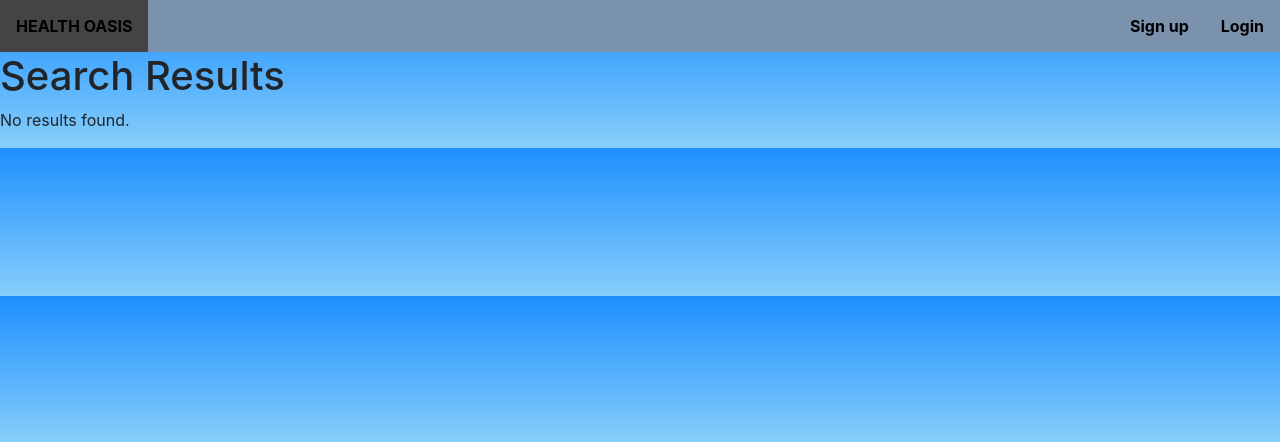
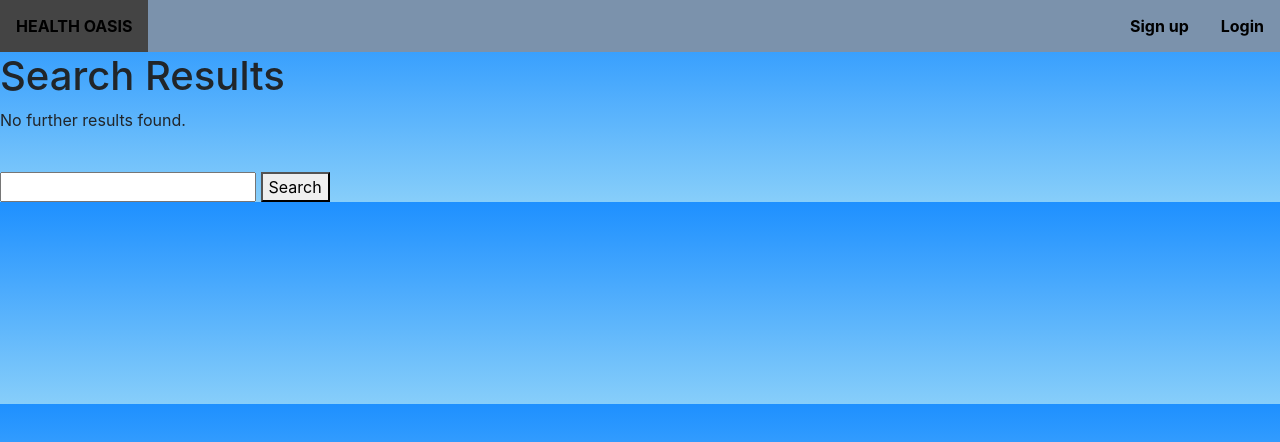
Before and after one commit to Beehive324/com2027-deployment, a Django app: page /nutrition/search/results in a window 1280 px wide. Shown: the top 442 px of the page. Run offline with Django 4.2, Linux system fonts and the light colour scheme; style sheets or scripts are compiled from the project's sources; some libraries are stand-ins or nearby versions.

Commit message:
Add: More Nutrition Search Info/research

```diff
--- a/healthoasis/homeapp/templates/nutrition/results.html
+++ b/healthoasis/homeapp/templates/nutrition/results.html
@@ -1,5 +1,4 @@
 {% extends 'base.html' %}
-
 
 {% block title %}
 <title>Search Results</title>
@@ -12,10 +11,18 @@
     <ul>
     {% for food in results.foods %}
         <li>{{ food.food_name }} - {{ food.nf_calories }} calories</li>
+        <li>{{ food.nf_saturated_fat }} fat</li>
+        <img src="{{ food.photo.highres }}" width='30%' alt="{{ food.food_name }}">
     {% endfor %}
+    <p>No further results found.</p>
     </ul>
 {% else %}
-    <p>No results found.</p>
+    <p>No further results found.</p>
 {% endif %}
-
+<br>
+<form method="post" action="{% url 'search' %}">
+    {% csrf_token %}
+    <input type="text" name="query">
+    <button type="submit">Search</button>
+</form>
 {% endblock content %}
--- a/healthoasis/homeapp/templates/nutrition/search.html
+++ b/healthoasis/homeapp/templates/nutrition/search.html
@@ -5,6 +5,7 @@
 {% endblock title%}
 
 {% block content %}
+{% block search %}
 <h1>Search</h1>
 
 
@@ -13,4 +14,5 @@
     <input type="text" name="query">
     <button type="submit">Search</button>
 </form>
+{% endblock search %}
 {% endblock content %}
```
